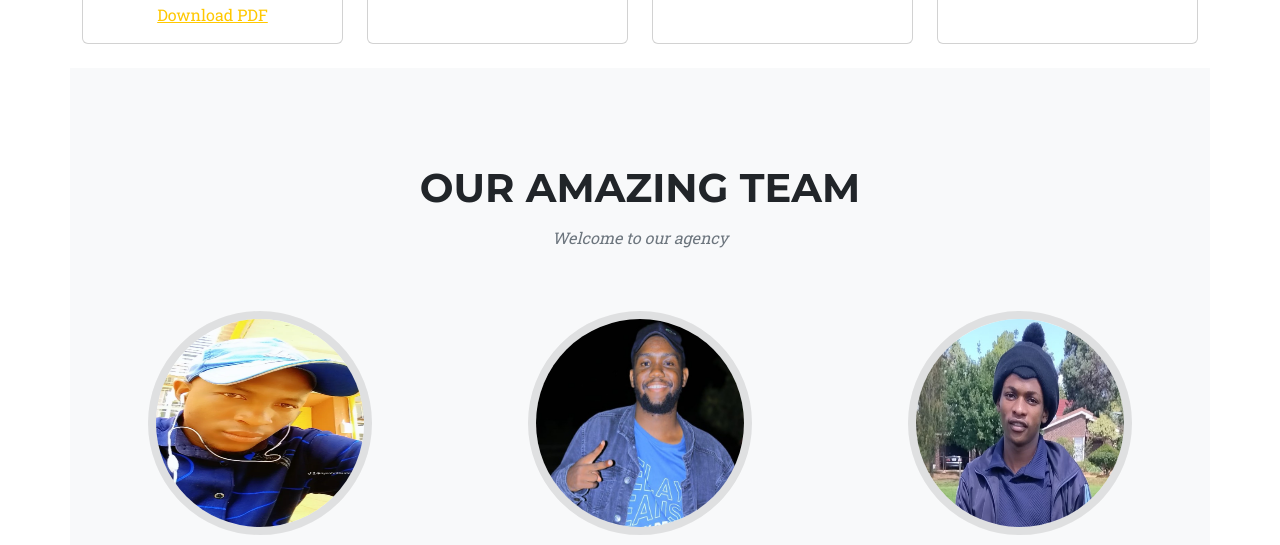
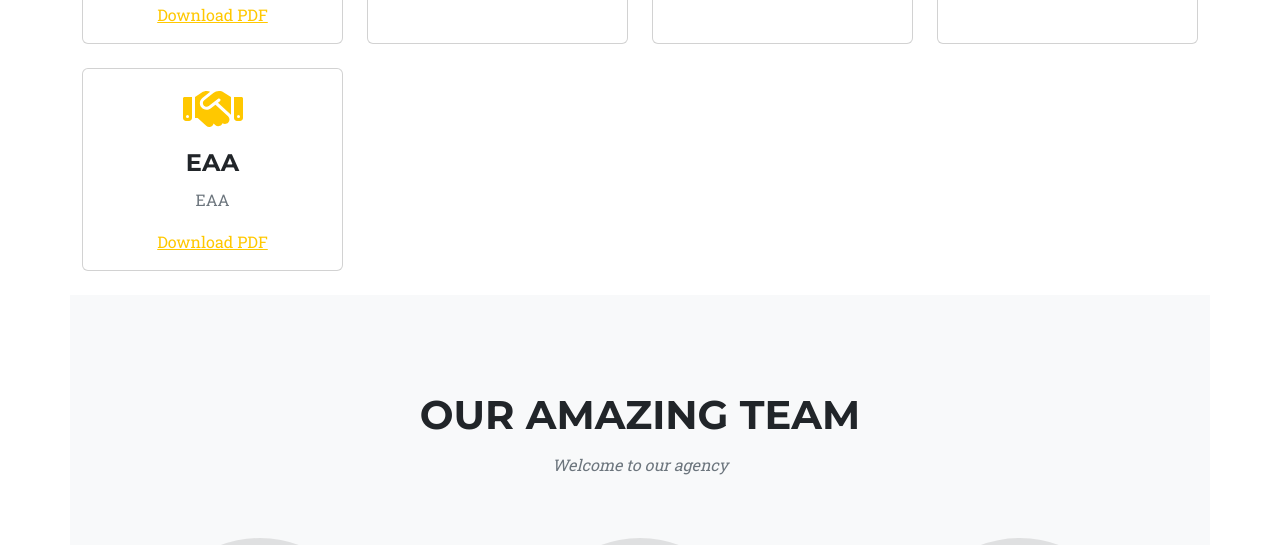
Before and after one commit to TankisoLechesa33/agency, a plain HTML site: page index.html in a window 1280 px wide. Shown: the part 5092-5637 px from the top of the page. Drawn offline with nearby package versions, Linux system fonts and the light colour scheme.

Commit message:
YTYTYTYT

```diff
--- a/index.html
+++ b/index.html
@@ -341,7 +341,19 @@
                     </div>
                 </div>
             </div>
-
+ <!-- Code of Ethics -->
+            <div class="col-md-6 col-lg-3 mb-4">
+                <div class="card h-100 policy-card">
+                    <div class="card-body text-center">
+                        <i class="fas fa-handshake fa-3x mb-3 text-primary"></i>
+                        <h4 class="card-title">EAA</h4>
+                        <p class="card-text text-muted">
+                            EAA
+                        </p>
+                        <a href="EAA.pdf" target="_blank">Download PDF</a>
+                    </div>
+                </div>
+            </div>
         <!-- Team-->
         <section class="page-section bg-light" id="team">
             <div class="container">
```
Also changed, not shown: 1 other file.
